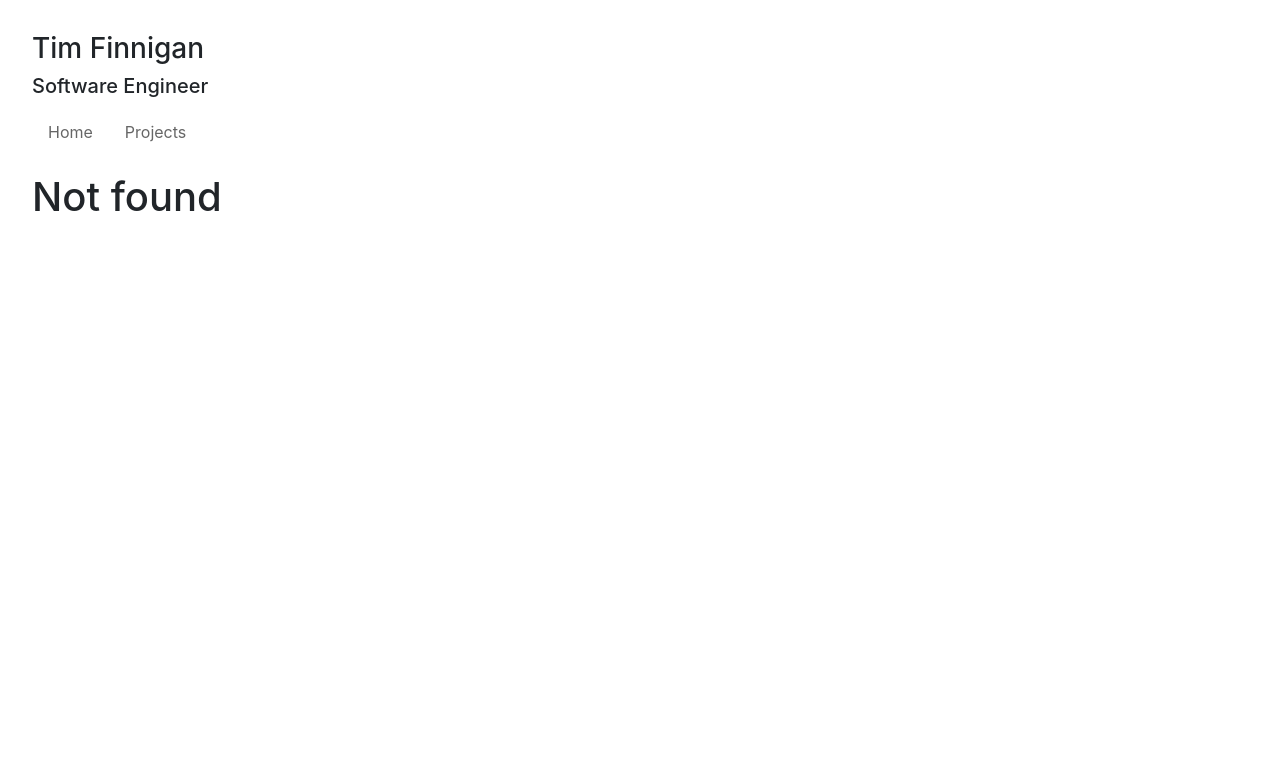
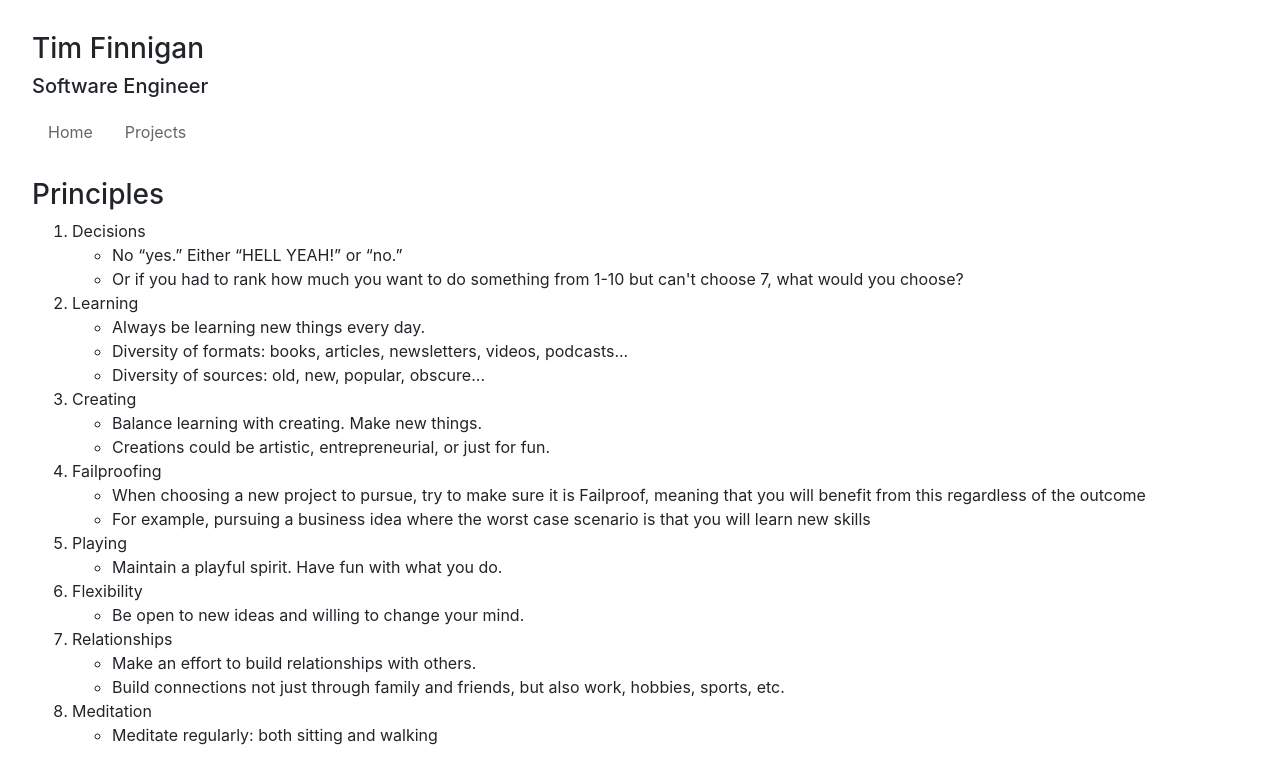
Before and after one commit to TimFinnigan/tim-finnigan-homepage, a React (Create React App) app: page /principles in a window 1280 px wide. Before the commit this address had no page. Shown: the top 784 px of the page. Built offline with nearby package versions, Linux system fonts and the light colour scheme.

Commit message:
add route for principles

```diff
--- a/src/index.js
+++ b/src/index.js
@@ -10,6 +10,7 @@ import {
 } from "react-router-dom";
 import App from "./App";
 import Projects from "./projects";
+import Principles from "./principles";
 import About from "./about";
 import Todo from "./todo";
 import Notfound from "./notfound";
@@ -44,6 +45,7 @@ const routing = (
         <Route exact path="/" component={App} />
         <Redirect exact from="/projects" to="/projects/newsletters" />
         <Route path="/projects" component={Projects} />
+        <Route path="/principles" component={Principles} />
         <Route path="/about" component={About} />
         <Route path="/todo" component={Todo} />
         <Route component={Notfound} />
--- /dev/null
+++ b/src/principles.js
@@ -0,0 +1,57 @@
+import React from "react";
+import { Route, NavLink } from "react-router-dom";
+
+class Principles extends React.Component {
+  render() {
+    // const { url } = this.props.match;
+    return (
+      <div className="project-container">
+        <h3>Principles</h3>
+        <ol>
+          <li>Decisions</li>
+          <ul>
+            <li>No “yes.” Either “HELL YEAH!” or “no.”</li>
+            <li>
+              Or if you had to rank how much you want to do something from 1-10
+              but can't choose 7, what would you choose?
+            </li>
+          </ul>
+          <li>Learning</li>
+          <ul>
+            <li>Always be learning new things every day.</li>
+            <li>Diversity of formats: books, articles, newsletters, videos, podcasts...</li>
+            <li>Diversity of sources: old, new, popular, obscure...</li>
+          </ul>
+          <li>Creating</li>
+          <ul>
+            <li>Balance learning with creating. Make new things.</li>
+            <li>Creations could be artistic, entrepreneurial, or just for fun.</li>
+          </ul>
+          <li>Failproofing</li>
+          <ul>
+            <li>When choosing a new project to pursue, try to make sure it is Failproof, meaning that you will benefit from this regardless of the outcome</li>
+            <li>For example, pursuing a business idea where the worst case scenario is that you will learn new skills</li>
+          </ul>
+          <li>Playing</li>
+          <ul>
+            <li>Maintain a playful spirit. Have fun with what you do.</li>
+          </ul>
+          <li>Flexibility</li>
+          <ul>
+            <li>Be open to new ideas and willing to change your mind.</li>
+          </ul>
+          <li>Relationships</li>
+          <ul>
+            <li>Make an effort to build relationships with others.</li>
+            <li>Build connections not just through family and friends, but also work, hobbies, sports, etc.</li>
+          </ul>
+          <li>Meditation</li>
+          <ul>
+            <li>Meditate regularly: both sitting and walking</li>
+          </ul>
+        </ol>
+      </div>
+    );
+  }
+}
+export default Principles;
```
